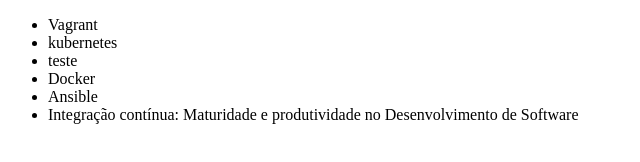
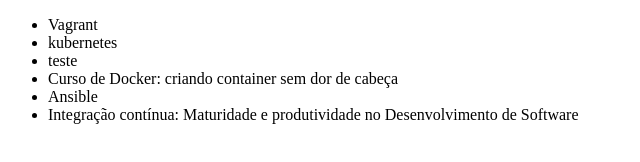
Before and after one commit to Jehsbatista/Alura-git, a plain HTML site: page index.html in a window 1280 px wide. Shown: the whole page, without its empty margins (0-640 px from the left). Drawn offline with Linux system fonts and the light colour scheme.

Commit message:
atualizando nome do curso de docker

```diff
--- a/index.html
+++ b/index.html
@@ -11,7 +11,7 @@
         <li>Vagrant</li>
         <li>kubernetes</li>
         <li>teste</li>
-        <li>Docker</li>
+        <li>Curso de Docker: criando container sem dor de cabeça</li>
         <li>Ansible</li>
         <li>Integração contínua: Maturidade e produtividade no Desenvolvimento de Software</li>
     </ul>
```
